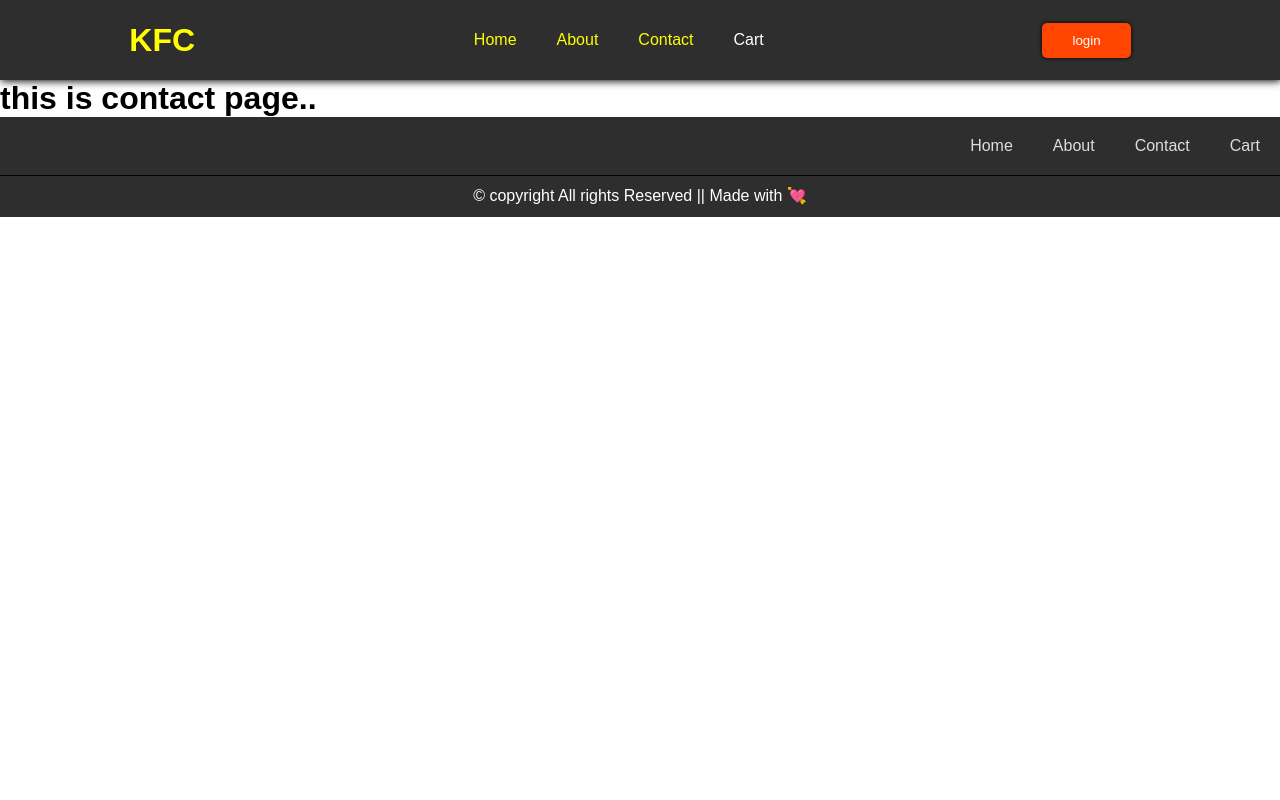
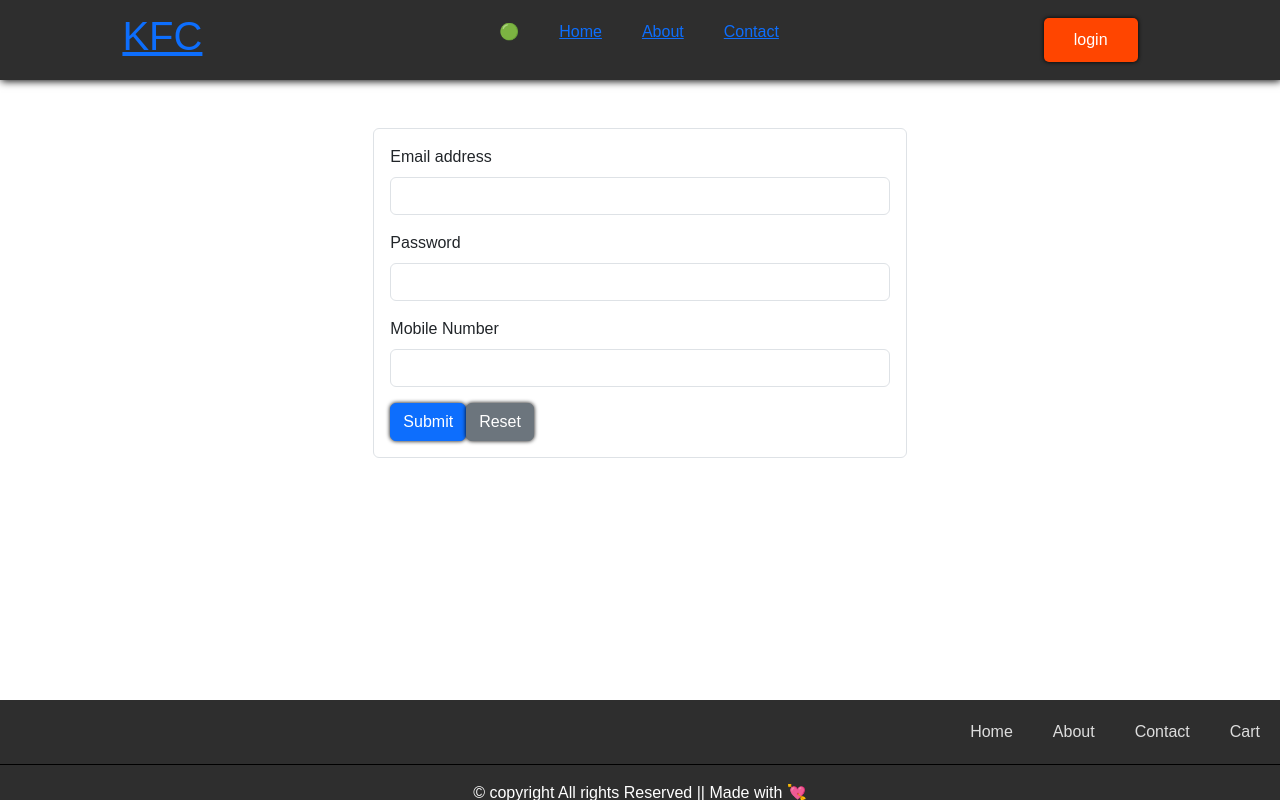
Before and after one commit to devKusum/NamasteReact-n, a React (Vite) app in the folder Ep-4/: page /contact in a window 1280 px wide. Built offline with nearby package versions, Linux system fonts and the light colour scheme.

Commit message:
some custom hook added

```diff
--- a/Ep-4/package.json
+++ b/Ep-4/package.json
@@ -18,6 +18,7 @@
     "process": "^0.11.10"
   },
   "dependencies": {
+    "bootstrap": "^5.3.3",
     "react": "^18.3.1",
     "react-dom": "^18.3.1",
     "react-router-dom": "^6.26.0"
--- a/Ep-4/src/components/Contact.js
+++ b/Ep-4/src/components/Contact.js
@@ -1,7 +1,73 @@
+import useForm from "../utils/useForm";
+
 const Contact = () => {
-    return (
-        <h1>this is contact page..</h1>
-    );
+  const { input, handlerChange, resetForm } = useForm({
+    email: "",
+    password: "",
+    number: "",
+  });
+
+  const hadleSubmit = (e) => {
+    e.preventDefault();
+    console.log("form data : " + JSON.stringify(input));
+    resetForm();
+  };
+
+  // const city_arr = ["Raipur", "Durg", "Bilaspur", "kawardha", "Balod"];
+
+  return (
+    <div className="container my-5 col-5 mx-auto p-3 border rounded">
+      <form onSubmit={hadleSubmit}>
+        <div className="mb-3">
+          <label htmlFor="email" className="form-label">
+            Email address
+          </label>
+          <input
+            type="email"
+            className="form-control"
+            id="email"
+            name="email"
+            value={input.email}
+            onChange={handlerChange}
+            aria-describedby="emailHelp"
+          />
+        </div>
+        <div className="mb-3">
+          <label htmlFor="password" className="form-label">
+            Password
+          </label>
+          <input
+            type="password"
+            name="password"
+            value={input.password}
+            onChange={handlerChange}
+            className="form-control"
+            id="password"
+          />
+        </div>
+        <div className="mb-3">
+          <label htmlFor="number" className="form-label">
+            Mobile Number
+          </label>
+          <input
+            type="text"
+            name="number"
+            value={input.number}
+            onChange={handlerChange}
+            className="form-control"
+            id="number"
+          />
+        </div>
+
+        <button type="submit" className="btn btn-primary">
+          Submit
+        </button>
+        <button type="reset" onClick={resetForm} className="btn btn-secondary">
+          Reset
+        </button>
+      </form>
+    </div>
+  );
 };
 
 export default Contact;
--- a/Ep-4/src/components/Header.js
+++ b/Ep-4/src/components/Header.js
@@ -1,45 +1,55 @@
-
 import { useState, useEffect } from "react";
 import { Link } from "react-router-dom";
+import useOnlineStatus from "../utils/useOnlineStatus";
 const Header = () => {
-
-  const [loginbtnReact, setloginbtnReact] = useState("login") //toggling btn
-
-
-
+  const [loginbtnReact, setloginbtnReact] = useState("login"); //toggling btn
 
   // if there is no [dependency array] , useEffect will call on every render.
   // if there is  [empty dependency array] ,  useEffect will call after initial render (just once).
   // if there is  [something inside dependency array] ,  useEffect will call when the dependency changes like = [loginbtnReact] .
 
-  useEffect(() => {
-
-  }, [])
+  // console.log("Initially " + (window.navigator.onLine ? "on" : "off") + "line");
+  const onlineStatus = useOnlineStatus();
+  // console.log(onlineStatus);
+  if (onlineStatus === true) {
+    alert("your are online ");
+  } else {
+    alert("your are offline ");
+  }
 
   return (
     <header className="header">
       <div className="logo-conatainer">
-        <h1> <Link to='/'> KFC </Link> </h1>
+        <h1>
+          <Link to="/"> KFC </Link>
+        </h1>
       </div>
       <nav className="nav-Items">
         <ul>
-
           <li>
-          <Link to = "/">Home</Link>
+            <span> {onlineStatus === true ? "🟢" : "🔴"} </span>
           </li>
           <li>
-            <Link to = "/about">About</Link>
-            </li>
+            <Link to="/">Home</Link>
+          </li>
           <li>
-            <Link to = "/contact">Contact</Link>
-            </li>
-          <li>Cart</li>
-
+            <Link to="/about">About</Link>
+          </li>
+          <li>
+            <Link to="/contact">Contact</Link>
+          </li>
+          {/* <li>
+            <Link to="/">Cart</Link>
+          </li> */}
         </ul>
       </nav>
-      <button className="button" onClick={() => {
-        loginbtnReact === "login" ? setloginbtnReact("logout") : setloginbtnReact("login");
-      }}
+      <button
+        className="button"
+        onClick={() => {
+          loginbtnReact === "login"
+            ? setloginbtnReact("logout")
+            : setloginbtnReact("login");
+        }}
       >
         {loginbtnReact}
       </button>
--- a/Ep-4/src/components/Menu.js
+++ b/Ep-4/src/components/Menu.js
@@ -5,7 +5,8 @@ const Menu = () => {
   const { id } = useParams();
 
   const mealData = useRestaurantMenu(id);
-  console.log(mealData.data);
+  //   console.log(mealData);
+  //   return;
 
   const {
     strMealThumb,
@@ -15,46 +16,28 @@ const Menu = () => {
     strInstructions,
     strTags,
     strYoutube,
-  } = mealData.data;
-
-  //const [mealData, setMealData] = useState([]);
-  // const { strMealThumb, strArea, strCategory, strMeal, strInstructions, strTags, strYoutube } = mealData;
-
-  // useEffect(() => {
-  //     fetchApiData();
-  // }, [id]);
-
-  // const fetchApiData = async () => {
-  //     const res = await fetch(`https://api.freeapi.app/api/v1/public/meals/${id}`);
-  //     const resData = await res.json();
-  //     setMealData(resData?.data);
-  // }
+  } = mealData;
 
   return (
     <div className="meal-card">
       <div className="meal-details">
         <h2> {strMeal} </h2>
         <p>
-          {" "}
-          <span> Category : </span> {strCategory}{" "}
+          <span> Category : </span> {strCategory}
         </p>
         <p>
-          {" "}
-          <span> Tags :</span> {strTags}{" "}
+          <span> Tags :</span> {strTags}
         </p>
         <p>
-          {" "}
-          <span> Location : </span> {strArea}{" "}
+          <span> Location : </span> {strArea}
         </p>
         <p>
-          {" "}
-          <span> Instructions : </span> {strInstructions}{" "}
+          <span> Instructions : </span> {strInstructions}
         </p>
       </div>
       <div className="meal-thumb">
         <Link to={strYoutube}>
-          {" "}
-          <img src={strMealThumb} alt="card-img" title="Goto Youtube" />{" "}
+          <img src={strMealThumb} alt="card-img" title="Goto Youtube" />
         </Link>
       </div>
     </div>
--- /dev/null
+++ b/Ep-4/src/utils/useForm.js
@@ -0,0 +1,18 @@
+import { useState } from "react";
+
+const useForm = function (initialData) {
+  const [input, setInput] = useState(initialData);
+
+  const handlerChange = (e) => {
+    const { name, value } = e.target;
+    setInput({ ...input, [name]: value });
+  };
+
+  const resetForm = () => {
+    setInput(initialData);
+  };
+
+  return { input, handlerChange, resetForm };
+};
+
+export default useForm;
--- /dev/null
+++ b/Ep-4/src/utils/useOnlineStatus.js
@@ -0,0 +1,19 @@
+import { useEffect, useState } from "react";
+
+const useOnlineStatus = () => {
+  const [onlineStatus, setOnlineStatus] = useState(true);
+  useEffect(() => {
+    window.addEventListener("offline", () => {
+      setOnlineStatus(false);
+    });
+
+    window.addEventListener("online", () => {
+      setOnlineStatus(true);
+    });
+  }, []);
+
+  //boolean value
+  return onlineStatus;
+};
+
+export default useOnlineStatus;
--- a/Ep-4/src/utils/useRestaurantMenu.js
+++ b/Ep-4/src/utils/useRestaurantMenu.js
@@ -13,7 +13,7 @@ const useRestaurantMenu = (id) => {
       `https://api.freeapi.app/api/v1/public/meals/${id}`
     );
     const json = await data.json();
-    setMealData(json);
+    setMealData(json.data);
   };
   return mealData;
 };
--- a/Ep-4/style.css
+++ b/Ep-4/style.css
@@ -9,18 +9,17 @@
 .header {
     width: 100%;
     height: 80px;
+    display: flex;
     background-color: #2e2e2e;
-    display: flex;
     justify-content: space-around;
+    box-shadow: 1px 1px 8px black;
     align-items: center;
-    box-shadow: 1px 1px 8px black;
     color: #fff;
 }
 
 a {
     text-decoration: none;
-
-    color: yellow;
+    color: white;
 
 
 }
@@ -123,6 +122,9 @@ button {
 /* ===============================================Footer-section======================================================= */
 .footer {
     height: 100px;
+    width: 100%;
+    position: fixed;
+    bottom: 0;
     background-color: #2e2e2e;
 }
 
```
Also changed, not shown: Ep-4/src/App.js (+15 -23 lines), 1 other file (tests, documents, lock files or other folders).
